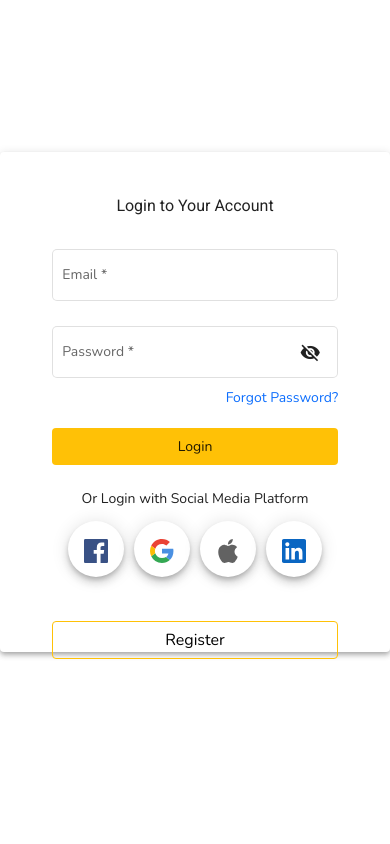
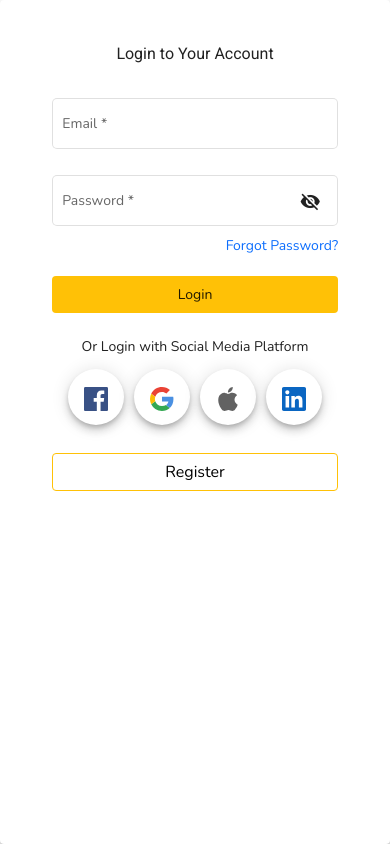
Before and after one commit to indrapratama3220/challenge-angular, an Angular app: page / in a window 390 px wide. Built offline with nearby package versions, Linux system fonts and the light colour scheme.

Commit message:
fixing responsive image

```diff
--- a/src/app/page/login/login.component.html
+++ b/src/app/page/login/login.component.html
@@ -58,7 +58,7 @@
 
 
 
-                    <div fxLayout="row wrap" class="mx-auto continue-login d-flex justify-content-center mb-4 flex-sm-row" >
+                    <div fxLayout="row wrap" class="mx-auto continue-login d-flex justify-content-center mb-2 flex-sm-row" >
 
                         <div class="icon d-flex justify-content-center" >
                             <button class="mat-fab ">
--- a/src/app/page/login/login.component.scss
+++ b/src/app/page/login/login.component.scss
@@ -108,3 +108,23 @@ mat-card {
   height: 20px;
 
 }
+
+@media screen and (max-width: 600px) {
+
+  mat-card {
+    top: 0%;
+    position: relative;
+    max-width: 600px;
+    text-align: center;
+    max-height: 100%;
+  }
+  .btn:hover {
+    background-color: black;
+    color: #FFC106;
+    border-color:black;
+
+  }
+  .btn {
+      color: black;
+  }
+}
```
